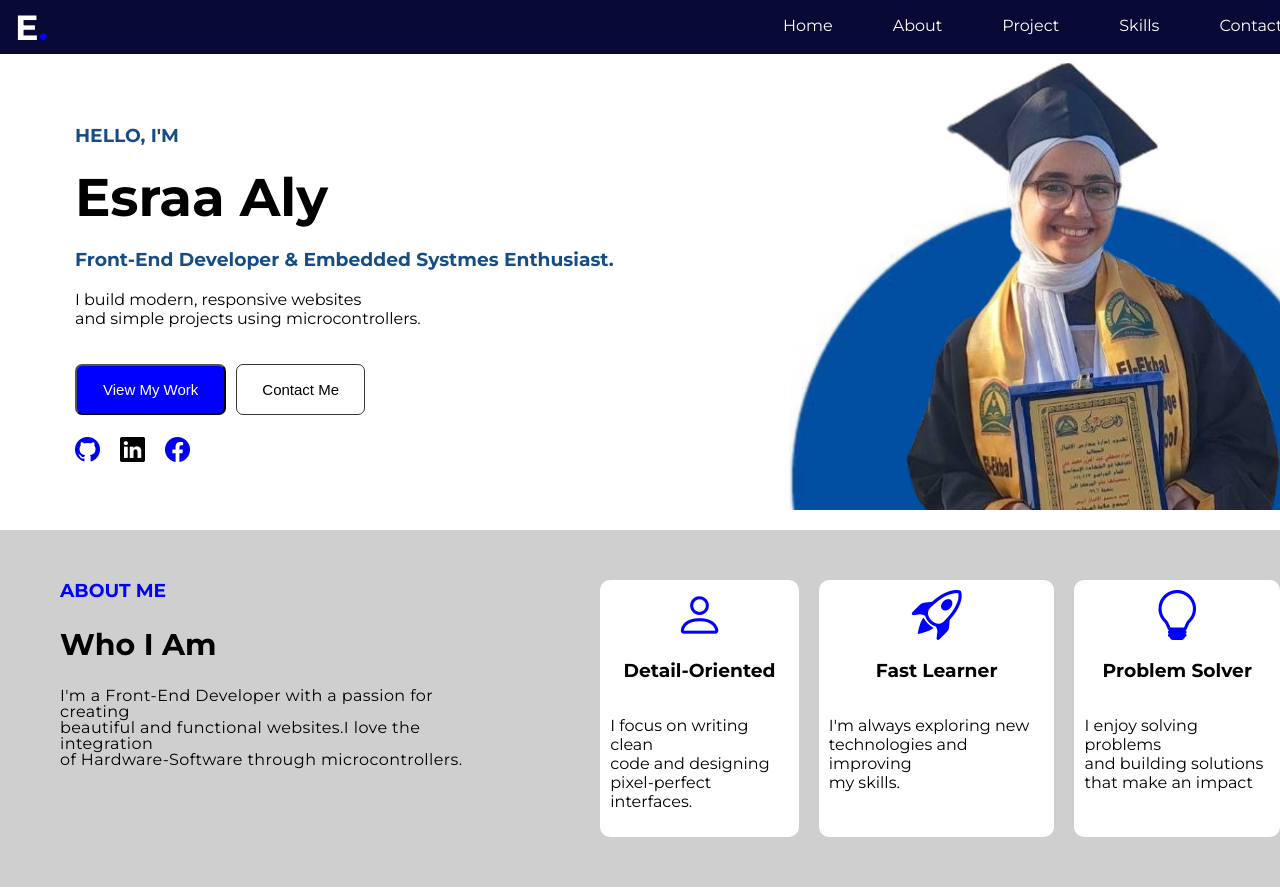
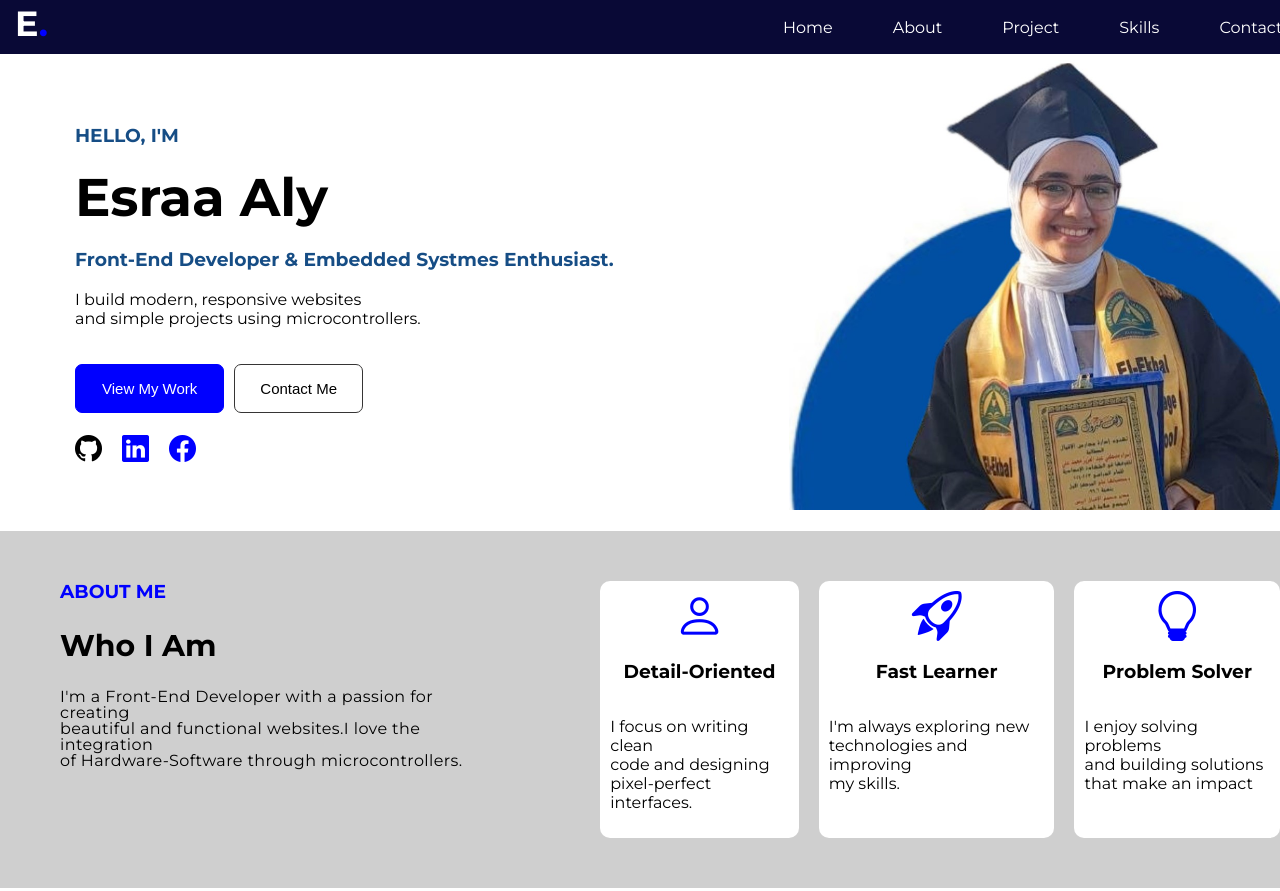
Before and after one commit to esraamustafah/my-portofolio, a plain HTML site: page index.html in a window 1280 px wide. Shown: the top 891 px of the page. Drawn offline with nearby package versions, Linux system fonts and the light colour scheme; a web font is replaced by a local one.

Commit message:
fixed that linkedin error

```diff
--- a/index.html
+++ b/index.html
@@ -14,7 +14,7 @@
     <div class="header">
         <div class="nav-header">
             <div class="nav-items-imgs">
-                <h2 class="letter-e">E<span>.</span></h2>
+                <h2 class="letter-e"><a href="#home">E<span>.</span></a></h2>
             <div class="nav-items">
                 <ul>
                     <li><a href="#home">Home</a></li>
@@ -40,7 +40,7 @@
             </div>
             <div class="icons">
             <a href="https://github.com/esraamustafah" target="_blank"><i class="bi bi-github"></i></a>
-            <i class="bi bi-linkedin"></i>
+            <a href="https://www.linkedin.com/in/esraa-ali-12810a407?utm_source=share_via&utm_content=profile&utm_medium=member_android" target="_blank"><i class="bi bi-linkedin"></i></a>
             <a href="https://www.facebook.com/esraa.mostafa.35513" target="_blank"><i class="bi bi-facebook"></i></a>
             </div>
         </div>
--- a/style.css
+++ b/style.css
@@ -7,11 +7,14 @@ body{
     margin: 0;
     padding: 0;
 }
-.letter-e{
+.letter-e a{
     color: white;
     font-size: 35px;
-    padding: 10px 15px;
     z-index: 999;
+    text-decoration: none;
+}
+.letter-e{
+    padding: 15px 15px;
 }
 .letter-e span{
     color: blue;
@@ -134,6 +137,7 @@ body{
     }
     .b1{
         background-color: blue;
+        border: blue 1px solid;
     }
     .b2{
         background-color: white;
@@ -343,7 +347,18 @@ footer{
 footer p{
     color: white;
     padding: 25px 34px;
-
+}
+.bi-github ,.bi-facebook ,.bi-linkedin{
+    font-size: 27px;
+}
+.bi-github{
+    color: black;
+}
+.bi-linkedin{
+    color: blue;
+}
+.bi-facebook{
+    color: blue;
 }
 @media(max-width:768px){
     .nav-items{
```
